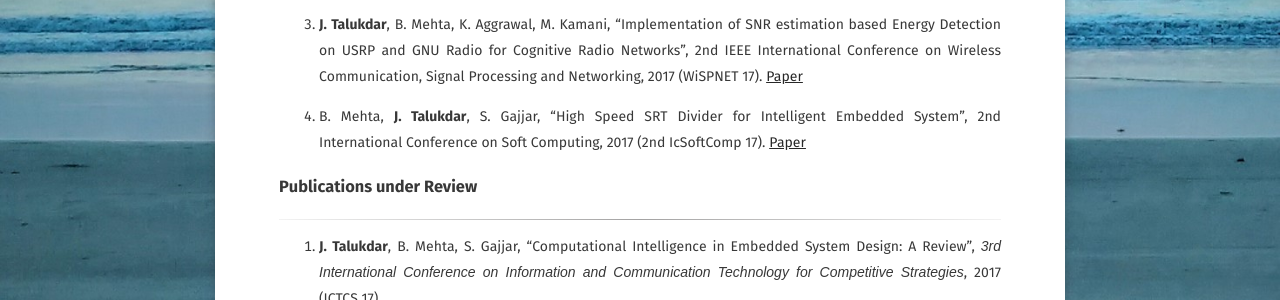
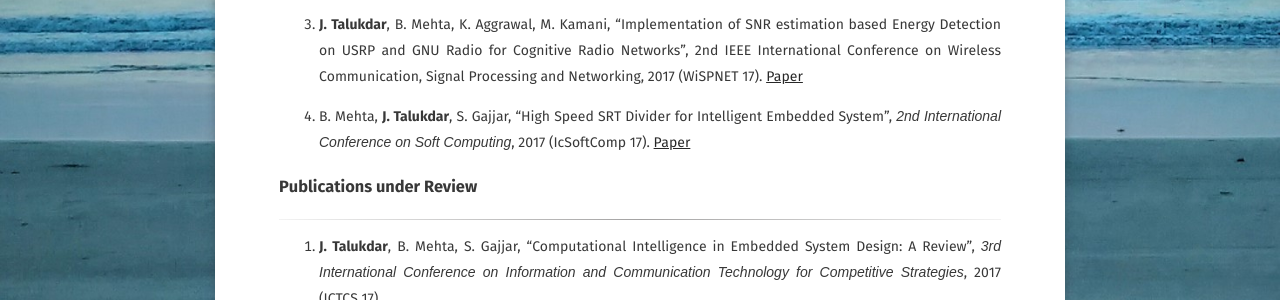
Before and after one commit to jontitalukdar/jontitalukdar.github.io_x, a Jekyll site: the page built from publications.md, in a window 1280 px wide. Shown: the part 523-823 px from the top of the page. Built offline with Jekyll 4.4.1, drawn with Linux system fonts in a browser that asks for light colours; some web fonts are replaced; comment, search, counter and statistics services are not loaded.

Commit message:
Update publications.md

```diff
--- a/publications.md
+++ b/publications.md
@@ -10,7 +10,7 @@ title: "Publications"
 
 3. **J. Talukdar**, B. Mehta, K. Aggrawal, M. Kamani, "Implementation of SNR estimation based Energy Detection on USRP and GNU Radio for Cognitive Radio Networks", 2nd IEEE International Conference on Wireless Communication, Signal Processing and Networking, 2017 (WiSPNET 17). [Paper](https://arxiv.org/ftp/arxiv/papers/1708/1708.06802.pdf){:target="_blank"}&emsp;
 
-4. B. Mehta, **J. Talukdar**, S. Gajjar, "High Speed SRT Divider for Intelligent Embedded System", 2nd International Conference on Soft Computing, 2017 (2nd IcSoftComp 17). [Paper](assets/softcomp.pdf)
+4. B. Mehta, **J. Talukdar**, S. Gajjar, "High Speed SRT Divider for Intelligent Embedded System", *2nd International Conference on Soft Computing*, 2017 (IcSoftComp 17). [Paper](assets/softcomp.pdf)
 
 ### Publications under Review
 ***
```
